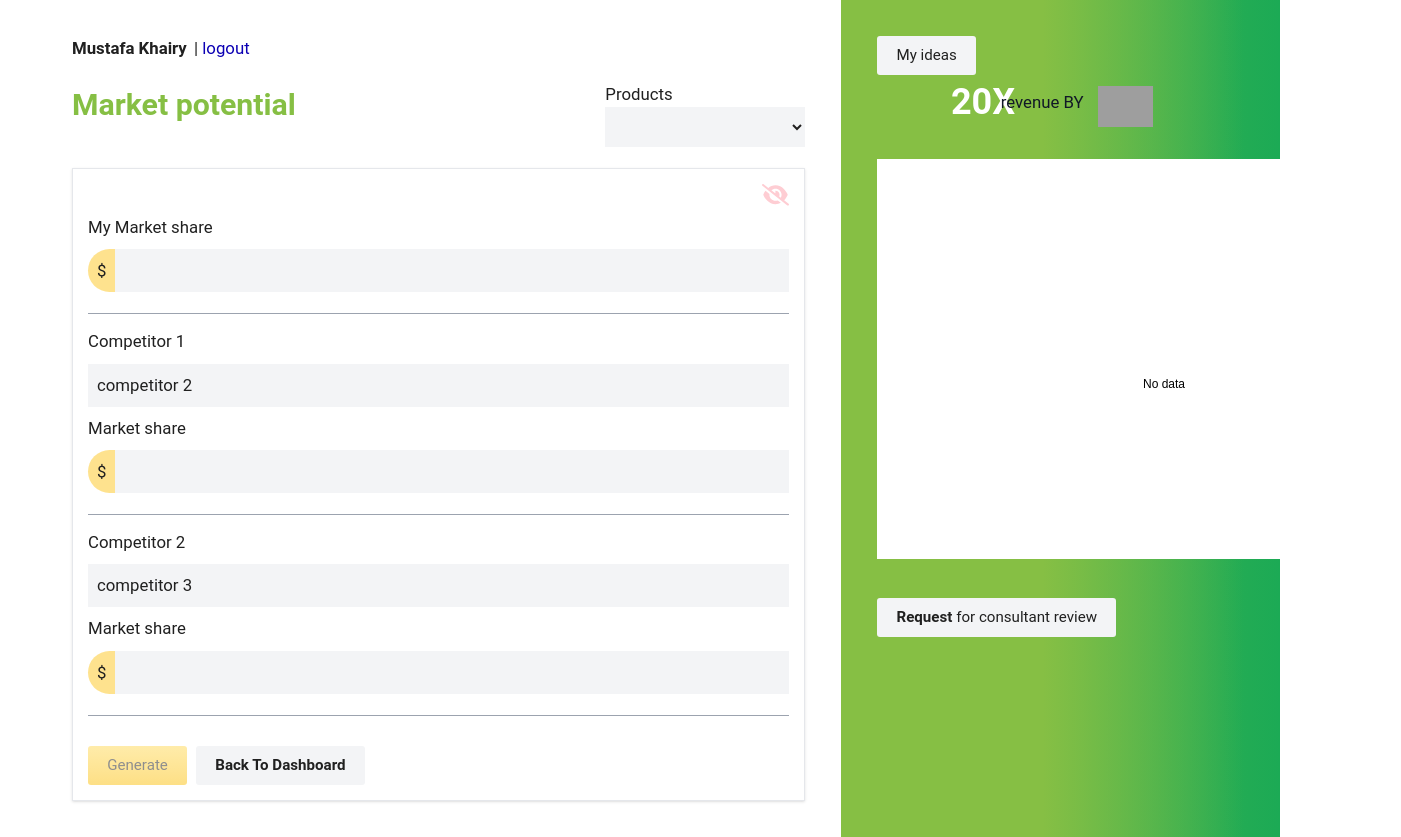
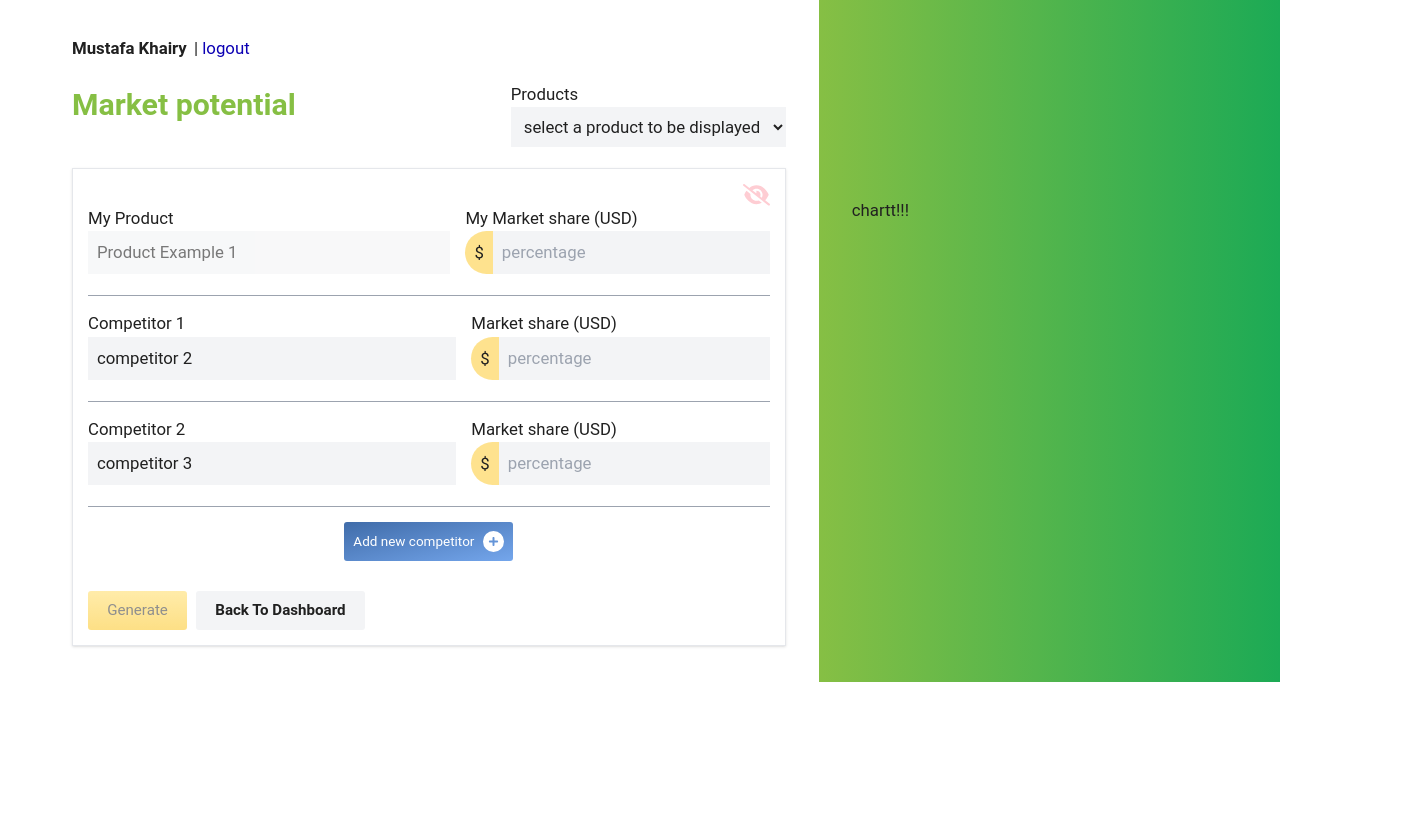
Before and after one commit to Anashawi/ebos-demo, a Next.js app: page /app/competitors in a window 1280 px wide. Shown: the whole page, 1401 px wide, since content can reach past the window. After the commit the page ends 800 px from the top, so only its background shows below. Built offline with nearby package versions, Linux system fonts and the light colour scheme; grey boxes are pictures that could not be loaded.

Commit message:
competitors on hold

```diff
--- a/pages/app/competitors.jsx
+++ b/pages/app/competitors.jsx
@@ -6,9 +6,9 @@ import useModalToggler from "../../hooks/use-modal-toggler";
 import * as Yup from "yup";
 import Spinner from "../../components/common/spinner";
 import products_dummy from "../../samples/products.json";
-import { useState } from "react";
+import { useMemo, useState } from "react";
 import { FontAwesomeIcon } from "@fortawesome/react-fontawesome";
-import { faEyeSlash } from "@fortawesome/free-solid-svg-icons";
+import { faCirclePlus, faEyeSlash } from "@fortawesome/free-solid-svg-icons";
 
 class Competitor {
    id;
@@ -48,19 +48,28 @@ const Competitors = () => {
       productsFieldArrPush = productsPush;
    };
 
+   const emptyCompetitor = useMemo(() => {
+      return {
+         id: "0",
+         name: "",
+         marketShare: 0,
+      };
+   }, []);
+
    return (
       <>
          <IdeasModal isOpen={isIdeasModalOpen} toggle={toggleIdeasModal} />
 
-         <div className='homepage-bg-gradient w-screen bg-white'>
+         <div className='market-potential-gradient w-screen bg-white'>
             <div className='px-12 mx-0 my-auto md:w-[calc(1300px_-_1.5_*_2)] lg:w-[960px_-_1.5rem_*_2] xl:w-[1300_-_1.5rem_*_2]'>
                <div className='flex flex-wrap'>
-                  <div className='flex flex-col gap-7 md:w-2/3 bg-white p-12 relative'>
+                  <div className='flex flex-col gap-7 w-full p-12 relative'>
                      <div>
                         <strong className='mr-1'>Mustafa Khairy </strong> |
                         <a href='http://bo.adpadelhouse.com/logout'> logout </a>
                      </div>
-                     <div className='flex gap-12 justify-between'>
+                     <div className='flex'>
+                        <div className='md:w-[66%] flex gap-12 justify-between pr-12'>
                            <h3 className='text-[2.52rem] text-yellow-green'>
                               Market potential
                            </h3>
@@ -81,13 +90,16 @@ const Competitors = () => {
                                        )
                                     );
                                  }}>
-                              <option value={0}></option>
+                                 <option value={0}>
+                                    select a product to be displayed
+                                 </option>
                                  {lookupProducts.map((product, index) => (
                                     <option key={index} value={product.id}>
                                        {product.name}
                                     </option>
                                  ))}
                               </select>
+                           </div>
                         </div>
                      </div>
                      <Formik
@@ -139,6 +151,12 @@ const Competitors = () => {
                                                    (product, productIndex) => (
                                                       <div
                                                          key={productIndex}
+                                                         className='flex justify-between'>
+                                                         <div className='md:w-[66%] pr-12'>
+                                                            <div
+                                                               key={
+                                                                  productIndex
+                                                               }
                                                                className='border shadow p-5'>
                                                                <div className='flex justify-end'>
                                                                   <FontAwesomeIcon
@@ -156,7 +174,9 @@ const Competitors = () => {
                                                                         );
                                                                      }}
                                                                      className='w-9 cursor-pointer text-rose-200 hover:text-rose-500'
-                                                               icon={faEyeSlash}
+                                                                     icon={
+                                                                        faEyeSlash
+                                                                     }
                                                                   />
                                                                </div>
                                                                <FieldArray
@@ -180,25 +200,21 @@ const Competitors = () => {
                                                                                        key={
                                                                                           compIndex
                                                                                        }
-                                                                                 className='flex flex-col gap-3 border-b border-gray-400 pb-7 spacedout'>
-                                                                                 {compIndex !==
-                                                                                 0 ? (
-                                                                                    <div>
+                                                                                       className='flex items-center flex-wrap gap-5 border-b border-gray-400 pb-7 spacedout'>
+                                                                                       {compIndex >
+                                                                                          0 && (
+                                                                                          <>
+                                                                                             <div className='grow'>
+                                                                                                <label>
                                                                                                    Competitor{" "}
                                                                                                    {
                                                                                                       compIndex
                                                                                                    }
-                                                                                    </div>
-                                                                                 ) : null}
-                                                                                 <div>
+                                                                                                </label>
                                                                                                 <Field
                                                                                                    type='text'
-                                                                                       className={
-                                                                                          compIndex ===
-                                                                                          0
-                                                                                             ? "hidden"
-                                                                                             : "w-full comp-name p-3 bg-gray-100 outline-none caret-dark-blue border-none"
-                                                                                       }
+                                                                                                   placeholder='name'
+                                                                                                   className='w-full comp-name p-3 bg-gray-100 outline-none caret-dark-blue border-none'
                                                                                                    name={`products.${productIndex}.competitors.${compIndex}.name`}
                                                                                                 />
                                                                                                 <ErrorMessage
@@ -214,7 +230,28 @@ const Competitors = () => {
                                                                                                    )}
                                                                                                 </ErrorMessage>
                                                                                              </div>
-                                                                                 <div>
+                                                                                          </>
+                                                                                       )}
+                                                                                       {compIndex ===
+                                                                                          0 && (
+                                                                                          <>
+                                                                                             <div className='grow'>
+                                                                                                <label>
+                                                                                                   My
+                                                                                                   Product
+                                                                                                </label>
+                                                                                                <Field
+                                                                                                   type='text'
+                                                                                                   placeholder='product name'
+                                                                                                   className='opacity-60 pointer-events-none w-full comp-name p-3 bg-gray-100 outline-none caret-dark-blue border-none'
+                                                                                                   name={`products.${productIndex}.name`}
+                                                                                                   readOnly
+                                                                                                />
+                                                                                             </div>
+                                                                                          </>
+                                                                                       )}
+                                                                                       <div className='grow'>
+                                                                                          <label>
                                                                                              {compIndex ===
                                                                                              0 ? (
                                                                                                 <span>
@@ -223,13 +260,15 @@ const Competitors = () => {
                                                                                              ) : null}{" "}
                                                                                              Market
                                                                                              share
-                                                                                 </div>
+                                                                                             (USD)
+                                                                                          </label>
                                                                                           <div className='flex flex-wrap'>
                                                                                              <span className='inline-block p-3 bg-yellow-jasmine rounded-prefix'>
                                                                                                 $
                                                                                              </span>
                                                                                              <Field
                                                                                                 type='number'
+                                                                                                placeholder='percentage'
                                                                                                 className='grow comp-share p-3 bg-gray-100 outline-none caret-dark-blue border-none'
                                                                                                 name={`competitors.${compIndex}.marketShare`}
                                                                                              />
@@ -246,9 +285,32 @@ const Competitors = () => {
                                                                                                 )}
                                                                                              </ErrorMessage>
                                                                                           </div>
+                                                                                       </div>
                                                                                     </li>
                                                                                  )
                                                                               )}
+                                                                           <div className='flex justify-center'>
+                                                                              <button
+                                                                                 type='button'
+                                                                                 onClick={() => {
+                                                                                    push(
+                                                                                       emptyCompetitor
+                                                                                    );
+                                                                                 }}
+                                                                                 className='inline-flex items-center gap-3 text-lg p-3 btn blue-gradient text-black-eerie hover:text-white'>
+                                                                                 <span>
+                                                                                    Add
+                                                                                    new
+                                                                                    competitor
+                                                                                 </span>
+                                                                                 <FontAwesomeIcon
+                                                                                    className='w-7 h-auto cursor-pointer text-white'
+                                                                                    icon={
+                                                                                       faCirclePlus
+                                                                                    }
+                                                                                 />
+                                                                              </button>
+                                                                           </div>
                                                                         </ul>
                                                                         <div className='flex justify-between items-center'>
                                                                            <div className='flex gap-3'>
@@ -284,6 +346,11 @@ const Competitors = () => {
                                                                   )}
                                                                </FieldArray>
                                                             </div>
+                                                         </div>
+                                                         <div className='md:w-[34%] p-10'>
+                                                            chartt!!!
+                                                         </div>
+                                                      </div>
                                                    )
                                                 )}
                                           </div>
@@ -295,132 +362,6 @@ const Competitors = () => {
                         }}
                      </Formik>
                   </div>
-                  <div className='md:w-1/3 pane-right-gradient min-h-screen p-12'>
-                     <div className=''>
-                        <button
-                           type='button'
-                           className='btn text-black-eerie'
-                           onClick={toggleIdeasModal}>
-                           My ideas
-                        </button>
-                     </div>
-
-                     <Link href='/' className='logo-pane'>
-                        <h4 className='text-[3rem] text-white'>20X</h4>
-                        <span className='relative -translate-x-[1.2rem]'>
-                           revenue BY
-                        </span>
-                        <div className='w-[110px] h-[33px]'>
-                           <Image
-                              width='55'
-                              height='30'
-                              src='http://bo.adpadelhouse.com/assets/images/ilogo.png'
-                              alt='CaseInPoint'
-                           />
-                        </div>
-                     </Link>
-                     <div className='chart-wrapper'>
-                        <div id='thechart' className='chart'>
-                           <div className='relative'>
-                              <div
-                                 dir='ltr'
-                                 className='relative w-[524px] h-[400px]'>
-                                 <div
-                                    aria-label='A chart.'
-                                    className='absolute left-0 top-0 w-full h-full'>
-                                    <svg
-                                       width='524'
-                                       height='400'
-                                       aria-label='A chart.'
-                                       className='overflow-hidden'>
-                                       <defs id='_ABSTRACT_RENDERER_ID_0'></defs>
-                                       <rect
-                                          x='0'
-                                          y='0'
-                                          width='524'
-                                          height='400'
-                                          stroke='none'
-                                          strokeWidth='0'
-                                          fill='#ffffff'></rect>
-                                       <text
-                                          textAnchor='middle'
-                                          x='287'
-                                          y='229.2'
-                                          fontFamily='Arial'
-                                          fontSize='12'
-                                          stroke='none'
-                                          strokeWidth='0'
-                                          fill='#000000'>
-                                          No data
-                                       </text>
-                                       <g></g>
-                                    </svg>
-                                    <div
-                                       aria-label='A tabular representation of the data in the chart.'
-                                       className='absolute left-[-10000px] top-auto w-px h-px overflow-hidden'>
-                                       <table>
-                                          <thead>
-                                             <tr>
-                                                <th>Competitor</th>
-                                                <th>Market share</th>
-                                             </tr>
-                                          </thead>
-                                          <tbody></tbody>
-                                       </table>
-                                    </div>
-                                 </div>
-                              </div>
-                              <div
-                                 aria-hidden='true'
-                                 className='hidden absolute top-[410px]
-                                 left-[534px] whitespace-no-wrap text-xs font-sans'>
-                                 No data
-                              </div>
-                              <div></div>
-                           </div>
-                        </div>
-                     </div>
-                     <div className='py-3'>
-                        <button
-                           className='btn text-black-eerie mt-10'
-                           data-name='Market potential'
-                           id='theSubmitBtn'>
-                           <strong>Request </strong> for consultant review
-                        </button>
-                     </div>
-                     {/*
-                     <script type="text/javascript">
-function drawChart(data) {
-var dt = new google.visualization.DataTable();
-
-
-dt.addColumn('string', 'Competitor');
-dt.addColumn('number', 'Market share');
-
-
-
-dt.addRows(data);
-var options = {
-    title:'',
-    legend: {position: 'left', alignment: 'end'},
-    tooltip: {trigger: 'none'},
-
-    bubble: {
-        textStyle: {
-            fontSize: 11
-        }
-    },
-    chartArea:{left:50,top:50,width:'100%',height:'90%'}
-};
-
-var chart = new google.visualization.PieChart(document.getElementById('thechart'));
-chart.draw(dt, options);
-}
-
-google.charts.load('current', {'packages': ['corechart']});
-//  google.charts.setOnLoadCallback(drawChart);
-</script> */}
-                  </div>
                </div>
             </div>
          </div>
--- a/styles/globals.css
+++ b/styles/globals.css
@@ -185,6 +185,10 @@ li {
   background: linear-gradient(90deg, #fff 0%, #fff 50%, #86bf44 50%, #1caa55 100%);
 }
 
+.market-potential-gradient {
+  background: linear-gradient(90deg, #fff 0%, #fff 64%, #86bf44 64%, #1caa55 100%);
+}
+
 .pane-right-gradient {
   background: linear-gradient(90deg, #86bf44 0%, #86bf44 50%, #86bf44 50%, rgba(253, 198, 29, 0) 100%);
 }
```
Lines whose indentation alone changed are shown as unchanged.
